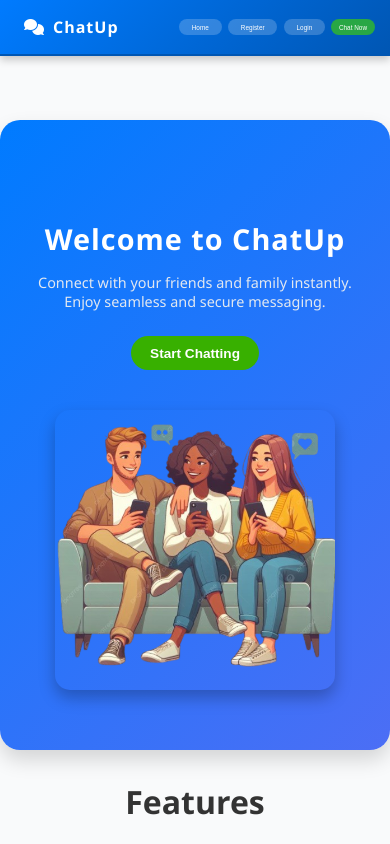
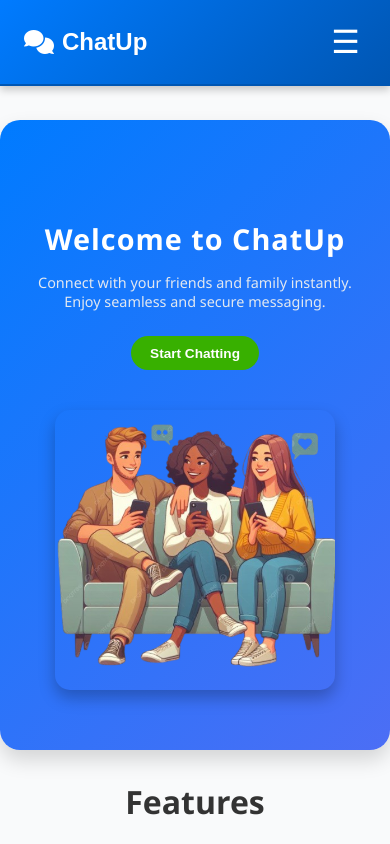
Before and after one commit to vkrm03/Chat_Up, a React (Vite) app in the folder FrontEnd/chat-app/: page / in a window 390 px wide. Shown: the top 844 px of the page. Built offline with nearby package versions, Linux system fonts and the light colour scheme.

Commit message:
Navbar small screen bar added

```diff
--- a/FrontEnd/chat-app/src/NavBar.jsx
+++ b/FrontEnd/chat-app/src/NavBar.jsx
@@ -1,21 +1,55 @@
-import React from 'react';
+import React, { useState, useEffect } from 'react';
 import { Link } from 'react-router-dom';
 import './assets/NavBar.css';
 
 function NavBar() {
-    return (
-        <div className="nav">
-            <h2><Link to="/" className="nav-logo"><i className="fas fa-comments"></i> ChatUp</Link></h2>
-            <nav>
-                <ul className="nav-links">
-                    <li><Link to="/" className="nav-item">Home</Link></li>
-                    <li><Link to="/register" className="nav-item">Register</Link></li>
-                    <li><Link to="/login" className="nav-item">Login</Link></li>
-                </ul>
-            </nav>
-            <button className="nav-btn"><Link to="/chat" className="nav-btn-link">Chat Now</Link></button>
-        </div>
-    );
+  const [menuOpen, setMenuOpen] = useState(false);
+
+  useEffect(() => {
+    document.body.style.overflow = menuOpen ? 'hidden' : '';
+    return () => {
+      document.body.style.overflow = '';
+    };
+  }, [menuOpen]);
+
+  const toggleMenu = () => setMenuOpen(prev => !prev);
+  const closeMenu = () => setMenuOpen(false);
+
+  return (
+    <header className="nav">
+      <h2 className="nav-brand">
+        <Link to="/" className="nav-logo" onClick={closeMenu}>
+          <i className="fas fa-comments" aria-hidden="true"></i>
+          <span className="brand-text">ChatUp</span>
+        </Link>
+      </h2>
+
+      <button
+        className={`hamburger ${menuOpen ? 'hidden' : ''}`}
+        onClick={toggleMenu}
+        aria-label="Open menu"
+      >
+        <span className="hamburger-icon" aria-hidden="true">&#9776;</span>
+      </button>
+
+      <nav className={`nav-menu ${menuOpen ? 'active' : ''}`} aria-hidden={!menuOpen && window.innerWidth <= 500}>
+        <button className="menu-close" onClick={closeMenu} aria-label="Close menu">
+          &times;
+        </button>
+
+        <ul className="nav-links">
+          <li><Link to="/" className="nav-item" onClick={closeMenu}>Home</Link></li>
+          <li><Link to="/register" className="nav-item" onClick={closeMenu}>Register</Link></li>
+          <li><Link to="/login" className="nav-item" onClick={closeMenu}>Login</Link></li>
+          <div className="nav-menu-footer">
+                <Link to="/chat" onClick={closeMenu} className="nav-btn">Chat Now</Link>
+          </div>
+        </ul>
+
+
+      </nav>
+    </header>
+  );
 }
 
 export default NavBar;
--- a/FrontEnd/chat-app/src/assets/NavBar.css
+++ b/FrontEnd/chat-app/src/assets/NavBar.css
@@ -1,6 +1,7 @@
 /* NavBar.css */
+
 .nav {
-  background: linear-gradient(135deg, #007BFF, #0056b3); /* Blue gradient background */
+  background: linear-gradient(135deg, #007BFF, #0056b3);
   color: #fff;
   padding: 0.75rem 1.5rem;
   border-bottom: 2px solid #0056b3;
@@ -11,85 +12,90 @@
   right: 0;
   display: flex;
   align-items: center;
+  justify-content: space-between;
   height: 60px;
   z-index: 1000;
 }
 
-nav {
-  position: absolute;
-  right: 155px;
+.nav-brand {
+  display: flex;
+  align-items: center;
+  gap: 0.5rem;
 }
 
 .nav-logo {
-  color: #fff;
-  text-decoration: none; /* Remove underline from the logo link */
   display: flex;
   align-items: center;
+  text-decoration: none;
+  color: white;
+  font-size: 1.5rem;
+  font-weight: bold;
 }
 
 .nav-logo i {
   margin-right: 0.5rem;
 }
 
-h2 {
+.brand-text {
+  font-weight: 700;
+}
+
+.hamburger {
+  display: none;
+  background: none;
+  border: none;
+  cursor: pointer;
   font-size: 2rem;
-  font-family: 'Segoe UI', Tahoma, Geneva, Verdana, sans-serif;
-  letter-spacing: 1px;
+  color: white;
+  z-index: 1100;
+}
+
+.hamburger.hidden {
+  display: none;
+}
+
+.hamburger-icon {
+  font-size: 2rem;
+}
+
+.nav-menu {
   display: flex;
   align-items: center;
-  gap: 0.5rem;
-  cursor: pointer;
+  gap: 1.5rem;
 }
 
-h2 i {
-  text-decoration: none;
-  font-size: 1.6rem;
-  cursor: pointer;
+.nav-links {
+  display: flex;
+  list-style: none;
+  gap: 1rem;
+  align-items: center;
+  justify-content: center;
 }
 
-nav ul {
-  list-style: none;
-  margin: 0;
-  padding: 0;
-  display: flex;
-  gap: 1rem;
-}
-
-nav ul li a {
-  color: #fff;
+.nav-links li a {
+  color: white;
   text-decoration: none;
   padding: 0.5rem 1rem;
   border-radius: 30px;
-  background-color: rgba(255, 255, 255, 0.2); /* Semi-transparent white background */
-  transition: background-color 0.3s ease, color 0.3s ease;
+  background-color: rgba(255, 255, 255, 0.2);
+  transition: background-color 0.3s ease;
+  display: block;
+  text-align: center;
 }
 
-nav ul li a:hover {
+.nav-links li a:hover {
   background-color: rgba(255, 255, 255, 0.4);
-  color: #fff;
 }
 
 .nav-btn {
-  position: absolute;
-  right: 40px;
+  display: inline-block;
   background-color: #28a745;
   color: white;
-  border: none;
-  text-align: center;
   text-decoration: none;
-  display: flex;
-  align-items: center;
-  justify-content: center;
-  font-size: 0.8rem;
   padding: 0.7rem 1.2rem;
   border-radius: 30px;
+  font-size: 1rem;
   transition: background-color 0.3s ease, box-shadow 0.3s ease;
-  cursor: pointer;
-}
-
-.nav-btn-link {
-  text-decoration: none; /* Remove underline from the button link */
-  color: white;
 }
 
 .nav-btn:hover {
@@ -97,84 +103,71 @@ nav ul li a:hover {
   box-shadow: 0 6px 12px rgba(0, 0, 0, 0.3);
 }
 
-@media screen and (min-width: 600px) and (max-width: 800px) {
-  .nav {
-      height: 40px;
+.menu-close {
+  display: none;
+  background: none;
+  border: none;
+  font-size: 2.2rem;
+  color: white;
+  position: absolute;
+  top: 15px;
+  right: 20px;
+  cursor: pointer;
+  z-index: 1100;
+}
+
+.nav-menu-footer {
+  width: 100%;
+  text-align: center;
+}
+
+@media screen and (max-width: 500px) {
+  .hamburger {
+    display: block;
   }
-  h2 {
-      font-size: 1.2em;
+
+  .nav-menu {
+    position: fixed;
+    top: 0;
+    right: -200%;
+    height: 100vh;
+    width: 100%;
+    background: linear-gradient(135deg, #007BFF, #0056b3);
+    flex-direction: column;
+    align-items: center;
+    justify-content: center;
+    transition: right 0.3s ease-in-out;
+    padding: 2rem;
+    gap: 2rem;
+    z-index: 1050;
   }
-  nav {
-      right: 120px;
+
+  .nav-menu.active {
+    right: 0;
   }
-  h2 i {
-      font-size: 1em;
+
+  .nav-links {
+    flex-direction: column;
+    gap: 1.5rem;
+    width: 100%;
   }
-  nav ul li a {
-      font-size: 0.8em;
-      padding: 0.3rem 0.8rem;
-      border-radius: 20px;
+
+  .nav-links li a {
+    width: 100%;
+    text-align: center;
   }
+
+  .menu-close {
+    display: block;
+  }
+
+  .nav-menu-footer {
+    margin-top: 2rem;
+    width: 30%;
+  }
+
   .nav-btn {
-      right: 20px;
-      font-size: 0.8rem;
-      padding: 0.3rem 0.7rem;
+    width: 100%;
+    text-align: center;
   }
 }
-
-@media screen and (min-width: 450px) and (max-width: 600px) {
-  .nav {
-      height: 30px;
-  }
-  h2 {
-      font-size: 1em;
-  }
-  nav {
-      right: 100px;
-  }
-  h2 i {
-      font-size: 1em;
-  }
-  nav ul li a {
-      font-size: 0.6em;
-      padding: 0.3rem 0.8rem;
-      border-radius: 20px;
-  }
-  .nav-btn {
-      right: 20px;
-      font-size: 0.6rem;
-      padding: 0.4rem 0.6rem;
-  }
-}
-
-@media screen and (min-width: 300px) and (max-width: 450px) {
-  .bar {
-      display: inline;
-  }
-  .nav {
-      height: 30px;
-  }
-  h2 {
-      font-size: 1em;
-  }
-  nav {
-      right: 65px;
-  }
-  nav ul {
-      margin-bottom: 5px;
-      gap: 0.4em;
-  }
-  h2 i {
-      font-size: 1em;
-  }
-  nav ul li a {
-      font-size: 0.4em;
-      padding: 0.3rem 0.8rem;
-      border-radius: 20px;
-  }
-  .nav-btn {
-      right: 15px;
-      font-size: 0.4rem;
-      padding: 0.3rem 0.5rem;
-  }
-}
```
